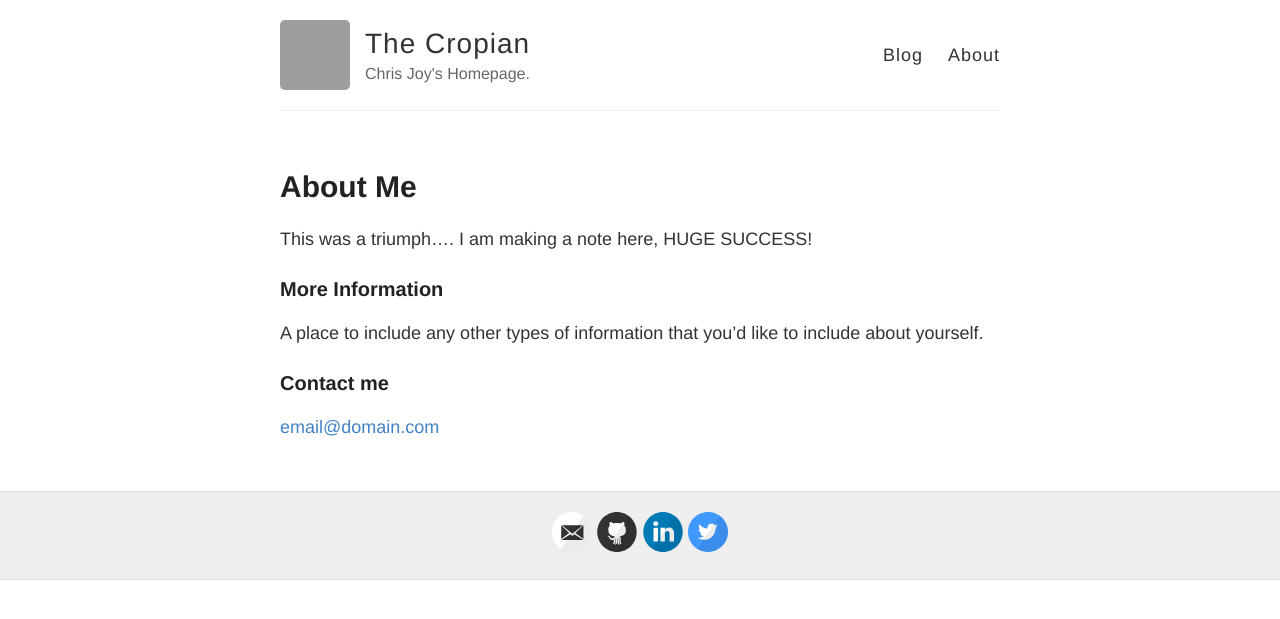
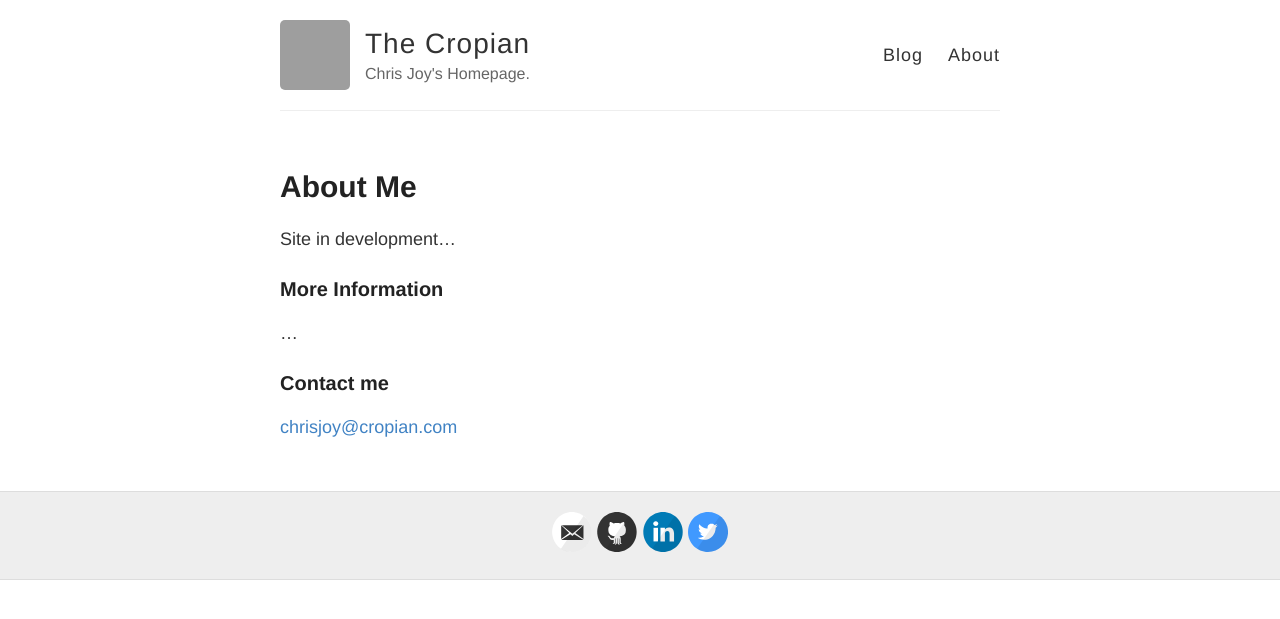
Before and after one commit to Ju1c31st/cropian.github.io, a Jekyll site: the page built from about.md, in a window 1280 px wide. Shown: the top 619 px of the page. Built offline with Jekyll 4.4.1, drawn with Linux system fonts in a browser that asks for light colours; grey boxes are pictures that could not be loaded.

Commit message:
site in development

```diff
--- a/about.md
+++ b/about.md
@@ -4,12 +4,12 @@ title: About Me
 permalink: /about/
 ---
 
-This was a triumph.... I am making a note here, HUGE SUCCESS!
+Site in development...
 
 ### More Information
 
-A place to include any other types of information that you'd like to include about yourself.
+...
 
 ### Contact me
 
-[email@domain.com](mailto:email@domain.com)
+[chrisjoy@cropian.com](mailto:chrisjoy@cropian.com)
```
